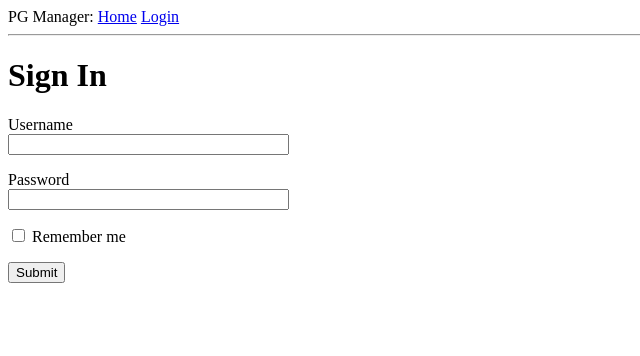
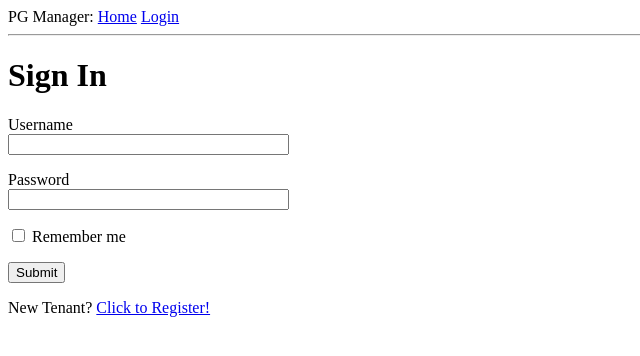
Before and after one commit to yogeshBsht/pg_manager, a Flask app: template app/templates/auth/login.html in a window 1280 px wide. Shown: the top 356 px of the page, without its empty margins (0-640 px from the left). Run offline with Flask 2, Linux system fonts and the light colour scheme; the template is opened without the code that fills it: most values are stand-ins (such as "Sample title", 1, 10 or a date in 2020); form fields are guessed from the names that the template uses.

Commit message:
Added registration link display

```diff
--- a/app/templates/auth/login.html
+++ b/app/templates/auth/login.html
@@ -20,5 +20,6 @@
         </p>
         <p>{{ form.remember_me() }} {{ form.remember_me.label }}</p>
         <p>{{ form.submit() }}</p>
+		<p>New Tenant? <a href="{{ url_for('auth.register') }}">Click to Register!</a></p>
     </form>
 {% endblock %}
```
